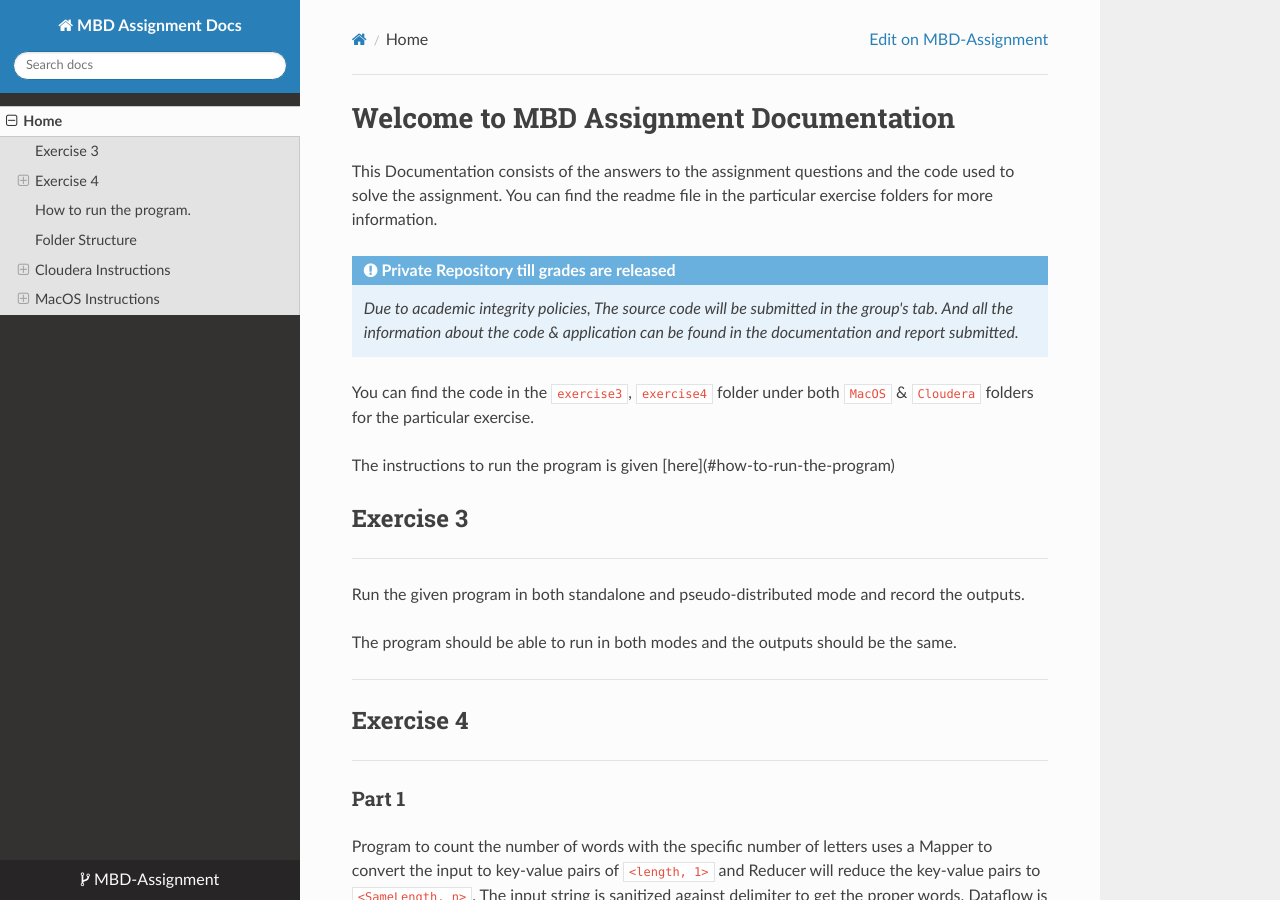
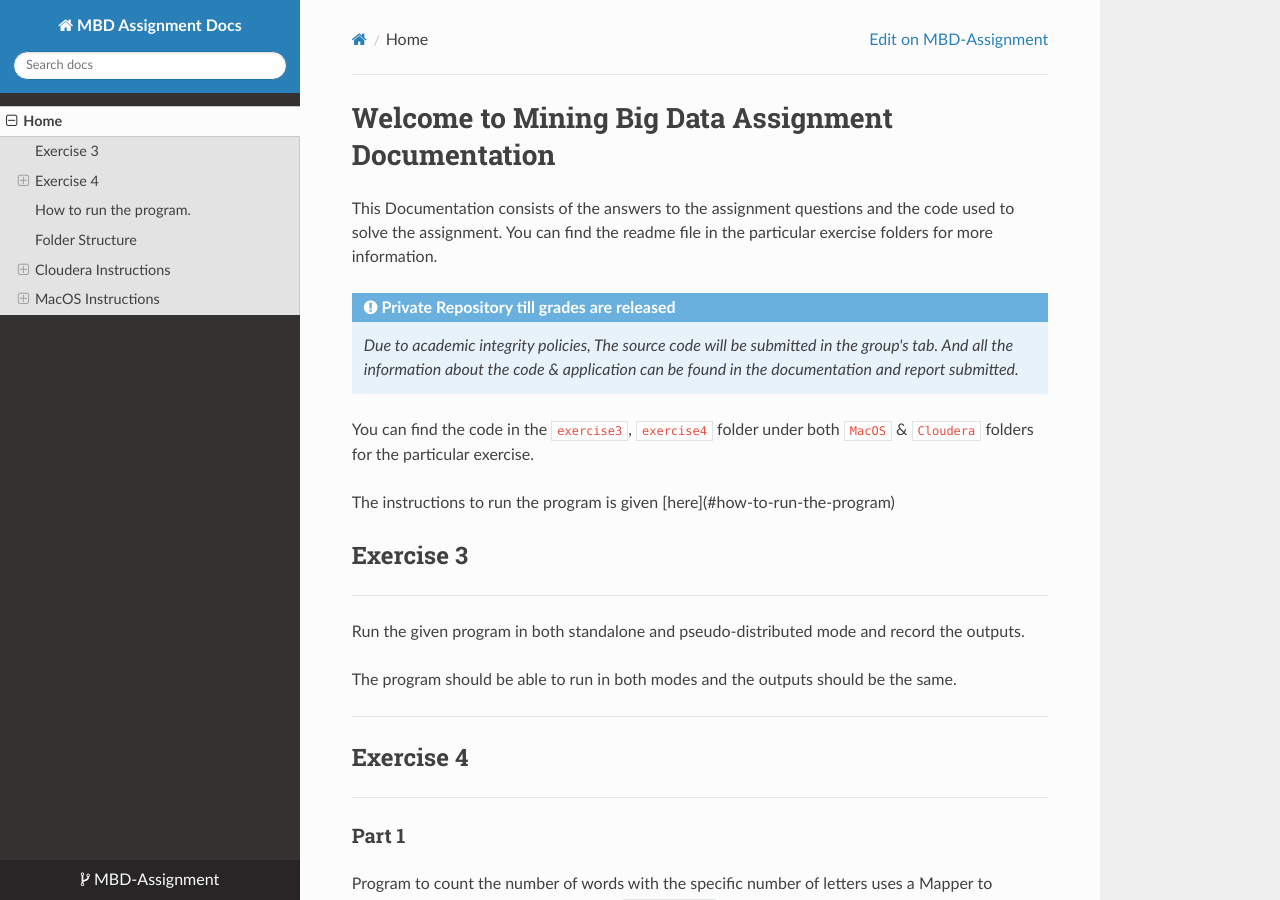
Before and after one commit to Beingmani/MBD-Assignment, an MkDocs documentation site: the page built from docs/docs/index.md, in a window 1280 px wide and 900 px high. Built offline with MkDocs 1.6.1, drawn with Linux system fonts in a browser that asks for light colours; nearby versions of some CDN libraries.

Commit message:
update docs

```diff
--- a/docs/docs/index.md
+++ b/docs/docs/index.md
@@ -1,4 +1,4 @@
-# Welcome to MBD Assignment Documentation
+# Welcome to Mining Big Data Assignment Documentation
 
 This Documentation consists of the answers to the assignment questions and the code used to solve the assignment.
 You can find the readme file in the particular exercise folders for more information.
```
Also changed, not shown: README.md, docs/site/index.html, docs/site/search/search_index.json, 1 other file.
